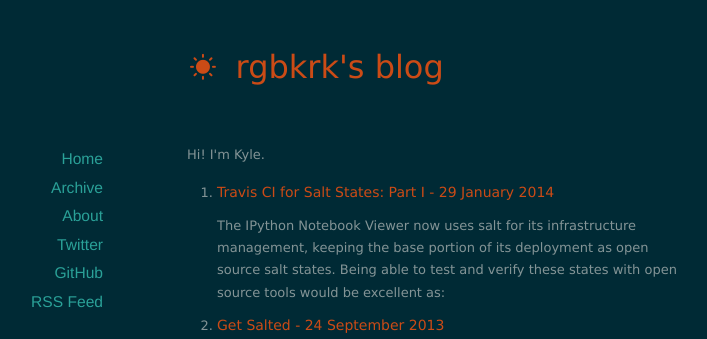
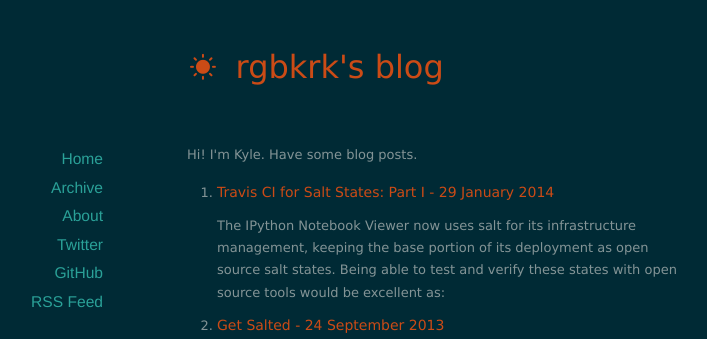
Before and after one commit to rgbkrk/rgbkrk.github.io, a Jekyll site: the page built from index.html, in a window 1280 px wide. Shown: the top 339 px of the page, without its empty margins (203-910 px from the left). Built offline with Jekyll 4.4.1, drawn with Linux system fonts in a browser that asks for light colours; nearby versions of some CDN libraries; the list of posts is cut into pages by our own code.

Commit message:
More text

```diff
--- a/index.html
+++ b/index.html
@@ -4,7 +4,7 @@ title: rgbkrk
 ---
 
 <div id="home">
-  <p>Hi! I'm Kyle.</p>
+  <p>Hi! I'm Kyle. Have some blog posts.</p>
   <ul class="posts">
         {% for post in paginator.posts %}
     		  <li>
```
